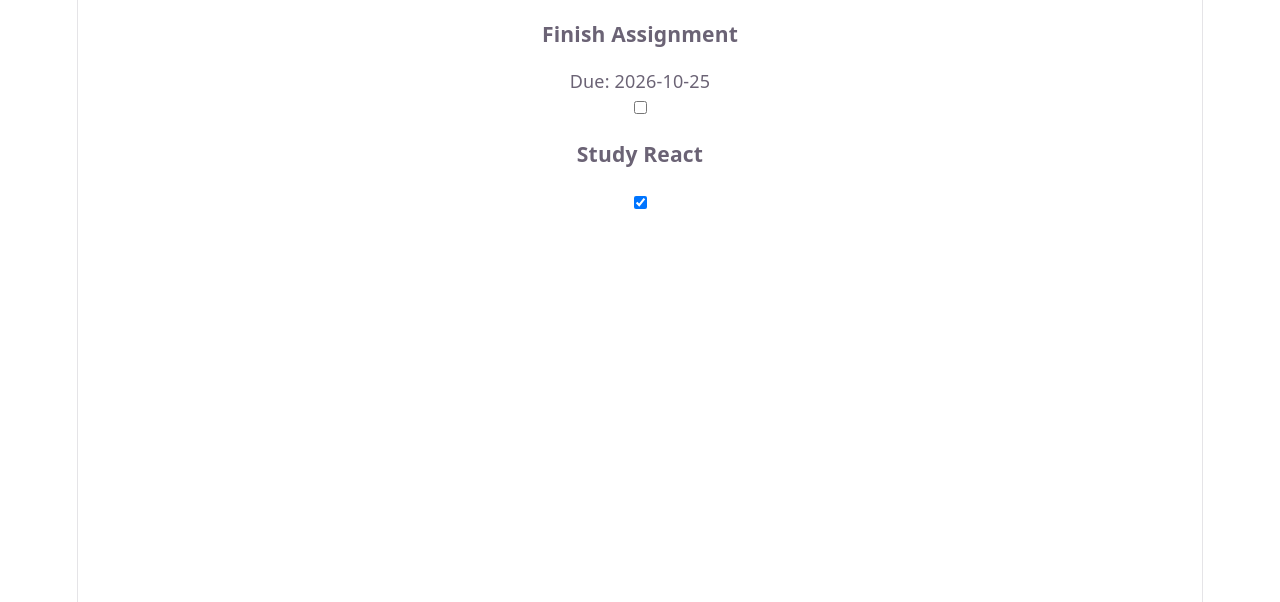
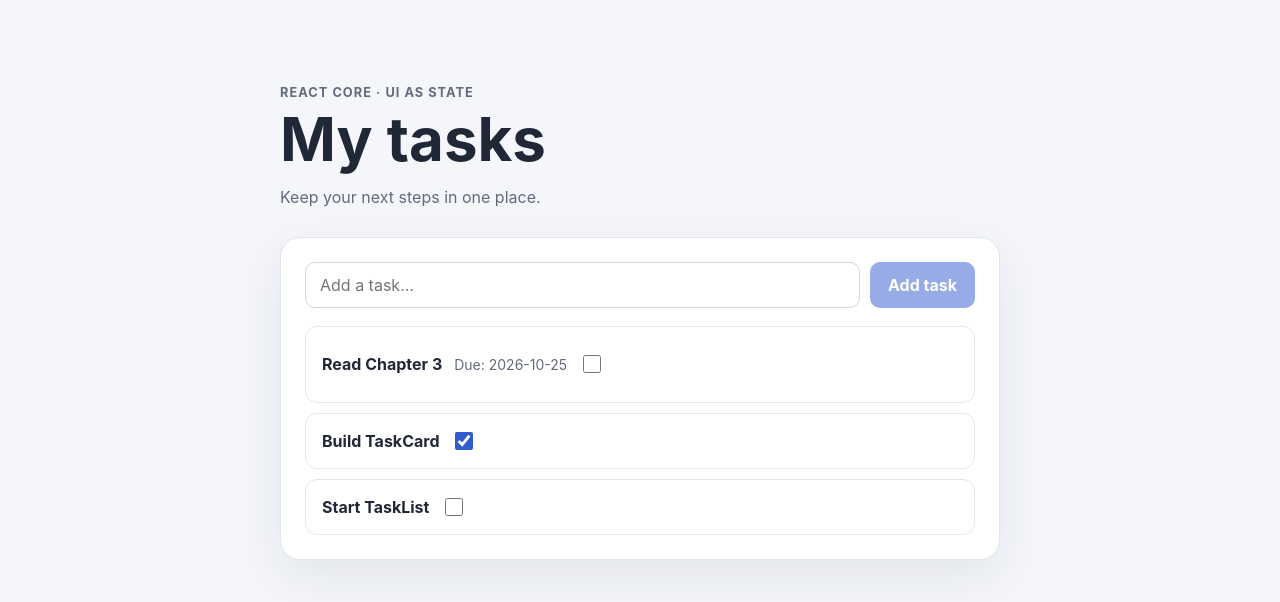
Before and after one commit to Haytam-CB06/sfwe475-lab3-2303060049, a React (Vite) app: page / in a window 1280 px wide. Shown: the top 602 px of the page. Built offline with nearby package versions, Linux system fonts and the light colour scheme.

Commit message:
feat: render keyed task list and controlled input

```diff
--- a/src/App.css
+++ b/src/App.css
@@ -182,3 +182,115 @@
     border-right-color: var(--border);
   }
 }
+.page-shell {
+  width: min(720px, calc(100% - 40px));
+  margin: 0 auto;
+  padding: 72px 0;
+}
+
+.page-header {
+  margin-bottom: 30px;
+}
+
+.eyebrow {
+  margin-bottom: 8px;
+  color: #626b7c;
+  font-size: 0.8rem;
+  font-weight: 700;
+  letter-spacing: 0.08em;
+  text-transform: uppercase;
+}
+
+.page-header h1 {
+  margin: 0 0 8px;
+  color: #202736;
+  font-size: clamp(2.5rem, 6vw, 3.75rem);
+  line-height: 1.05;
+}
+
+.page-header > p:last-child {
+  color: #626b7c;
+}
+
+.task-board {
+  padding: 24px;
+  border: 1px solid #e2e7ee;
+  border-radius: 20px;
+  background: #fff;
+  box-shadow: 0 16px 48px rgb(22 34 51 / 8%);
+}
+
+.new-task-form {
+  display: flex;
+  gap: 10px;
+  margin-bottom: 18px;
+}
+
+.new-task-form input {
+  min-width: 0;
+  flex: 1;
+  padding: 12px 14px;
+  border: 1px solid #cfd6e1;
+  border-radius: 10px;
+  font: inherit;
+}
+
+.new-task-form button {
+  padding: 12px 18px;
+  border: 0;
+  border-radius: 10px;
+  background: #315cce;
+  color: white;
+  font: inherit;
+  font-weight: 700;
+  cursor: pointer;
+}
+
+.new-task-form button:disabled {
+  cursor: not-allowed;
+  opacity: 0.5;
+}
+
+.task-list {
+  display: grid;
+  gap: 10px;
+}
+
+.task-card {
+  display: flex;
+  align-items: center;
+  gap: 12px;
+  padding: 15px 16px;
+  border: 1px solid #e2e7ee;
+  border-radius: 12px;
+  background: #fff;
+  text-align: left;
+}
+
+.task-card h3 {
+  margin: 0;
+  color: #202736;
+  font-size: 1rem;
+}
+
+.task-card p {
+  color: #626b7c;
+  font-size: 0.875rem;
+}
+
+.task-checkbox {
+  width: 18px;
+  height: 18px;
+  accent-color: #315cce;
+}
+
+.visually-hidden {
+  position: absolute;
+  width: 1px;
+  height: 1px;
+  padding: 0;
+  overflow: hidden;
+  clip: rect(0, 0, 0, 0);
+  white-space: nowrap;
+  clip-path: inset(50%);
+}
--- a/src/App.tsx
+++ b/src/App.tsx
@@ -1,19 +1,21 @@
-import TaskCard from "./TaskCard";
+import "./App.css";
+import NewTaskInput from "./NewTaskInput";
+import TaskList from "./TaskList";
 
 function App() {
   return (
-    <div>
-      <TaskCard
-        title="Finish Assignment"
-        done={false}
-        dueDate="2026-10-25"
-      />
+    <main className="page-shell">
+      <header className="page-header">
+        <p className="eyebrow">React Core · UI as State</p>
+        <h1>My tasks</h1>
+        <p>Keep your next steps in one place.</p>
+      </header>
 
-      <TaskCard
-        title="Study React"
-        done={true}
-      />
-    </div>
+      <section className="task-board" aria-label="Task board">
+        <NewTaskInput />
+        <TaskList />
+      </section>
+    </main>
   );
 }
 
--- /dev/null
+++ b/src/NewTaskInput.tsx
@@ -0,0 +1,33 @@
+import { useState, type FormEvent } from "react";
+
+function NewTaskInput() {
+  const [text, setText] = useState("");
+
+  function handleSubmit(event: FormEvent<HTMLFormElement>) {
+    event.preventDefault();
+    if (text.trim() === "") return;
+
+    console.log(text.trim());
+    setText("");
+  }
+
+  return (
+    <form className="new-task-form" onSubmit={handleSubmit}>
+      <label className="visually-hidden" htmlFor="new-task-title">
+        New task title
+      </label>
+      <input
+        id="new-task-title"
+        value={text}
+        onChange={(event) => setText(event.target.value)}
+        placeholder="Add a task..."
+        autoComplete="off"
+      />
+      <button type="submit" disabled={text.trim() === ""}>
+        Add task
+      </button>
+    </form>
+  );
+}
+
+export default NewTaskInput;
--- a/src/TaskCheckBox.tsx
+++ b/src/TaskCheckBox.tsx
@@ -6,6 +6,7 @@ type TaskCheckboxProps = {
 function TaskCheckbox({ done, onToggle }: TaskCheckboxProps) {
   return (
     <input
+      className="task-checkbox"
       type="checkbox"
       checked={done}
       onChange={onToggle}
--- /dev/null
+++ b/src/TaskList.tsx
@@ -0,0 +1,25 @@
+import type { Task } from "./schemas";
+import TaskCard from "./TaskCard";
+
+const tasks: Task[] = [
+  { id: 1, title: "Read Chapter 3", done: false, dueDate: "2026-10-25" },
+  { id: 2, title: "Build TaskCard", done: true },
+  { id: 3, title: "Start TaskList", done: false },
+];
+
+function TaskList() {
+  return (
+    <div className="task-list" aria-label="Tasks">
+      {tasks.map((task) => (
+        <TaskCard
+          key={task.id}
+          title={task.title}
+          done={task.done}
+          dueDate={task.dueDate}
+        />
+      ))}
+    </div>
+  );
+}
+
+export default TaskList;
--- a/src/index.css
+++ b/src/index.css
@@ -1,111 +1,31 @@
 :root {
-  --text: #6b6375;
-  --text-h: #08060d;
-  --bg: #fff;
-  --border: #e5e4e7;
-  --code-bg: #f4f3ec;
-  --accent: #aa3bff;
-  --accent-bg: rgba(170, 59, 255, 0.1);
-  --accent-border: rgba(170, 59, 255, 0.5);
-  --social-bg: rgba(244, 243, 236, 0.5);
-  --shadow:
-    rgba(0, 0, 0, 0.1) 0 10px 15px -3px, rgba(0, 0, 0, 0.05) 0 4px 6px -2px;
-
-  --sans: system-ui, 'Segoe UI', Roboto, sans-serif;
-  --heading: system-ui, 'Segoe UI', Roboto, sans-serif;
-  --mono: ui-monospace, Consolas, monospace;
-
-  font: 18px/145% var(--sans);
-  letter-spacing: 0.18px;
-  color-scheme: light dark;
-  color: var(--text);
-  background: var(--bg);
+  font-family: Inter, ui-sans-serif, system-ui, -apple-system, BlinkMacSystemFont,
+    "Segoe UI", sans-serif;
+  color: #202736;
+  background: #f4f6fa;
   font-synthesis: none;
   text-rendering: optimizeLegibility;
   -webkit-font-smoothing: antialiased;
   -moz-osx-font-smoothing: grayscale;
-
-  @media (max-width: 1024px) {
-    font-size: 16px;
-  }
 }
 
-@media (prefers-color-scheme: dark) {
-  :root {
-    --text: #9ca3af;
-    --text-h: #f3f4f6;
-    --bg: #16171d;
-    --border: #2e303a;
-    --code-bg: #1f2028;
-    --accent: #c084fc;
-    --accent-bg: rgba(192, 132, 252, 0.15);
-    --accent-border: rgba(192, 132, 252, 0.5);
-    --social-bg: rgba(47, 48, 58, 0.5);
-    --shadow:
-      rgba(0, 0, 0, 0.4) 0 10px 15px -3px, rgba(0, 0, 0, 0.25) 0 4px 6px -2px;
-  }
-
-  #social .button-icon {
-    filter: invert(1) brightness(2);
-  }
-}
-
-#root {
-  width: 1126px;
-  max-width: 100%;
-  margin: 0 auto;
-  text-align: center;
-  border-inline: 1px solid var(--border);
-  min-height: 100svh;
-  display: flex;
-  flex-direction: column;
+* {
   box-sizing: border-box;
 }
 
 body {
+  min-width: 320px;
+  min-height: 100vh;
   margin: 0;
 }
 
-h1,
-h2 {
-  font-family: var(--heading);
-  font-weight: 500;
-  color: var(--text-h);
+button,
+input {
+  font: inherit;
 }
 
-h1 {
-  font-size: 56px;
-  letter-spacing: -1.68px;
-  margin: 32px 0;
-  @media (max-width: 1024px) {
-    font-size: 36px;
-    margin: 20px 0;
-  }
+button:focus-visible,
+input:focus-visible {
+  outline: 3px solid #9db4ff;
+  outline-offset: 2px;
 }
-h2 {
-  font-size: 24px;
-  line-height: 118%;
-  letter-spacing: -0.24px;
-  margin: 0 0 8px;
-  @media (max-width: 1024px) {
-    font-size: 20px;
-  }
-}
-p {
-  margin: 0;
-}
-
-code,
-.counter {
-  font-family: var(--mono);
-  display: inline-flex;
-  border-radius: 4px;
-  color: var(--text-h);
-}
-
-code {
-  font-size: 15px;
-  line-height: 135%;
-  padding: 4px 8px;
-  background: var(--code-bg);
-}
```
Also changed, not shown: notes/react.md (+25 -1 lines), notes/reflection.md (added, +21 -0 lines).
